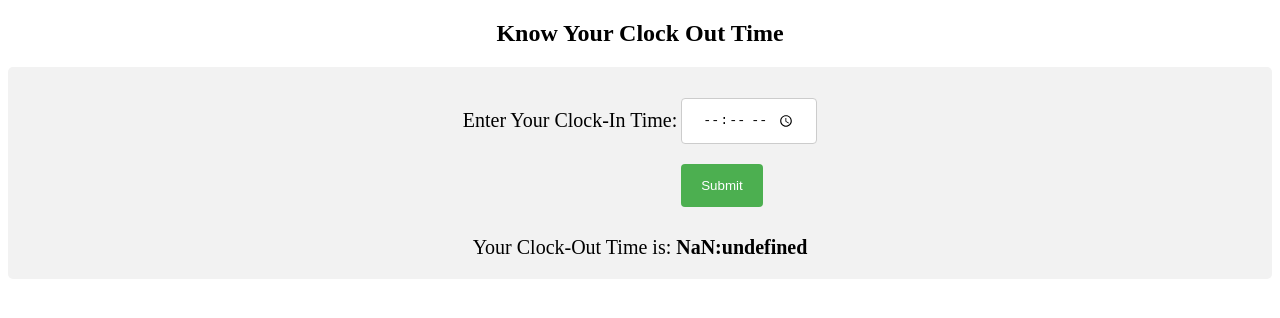
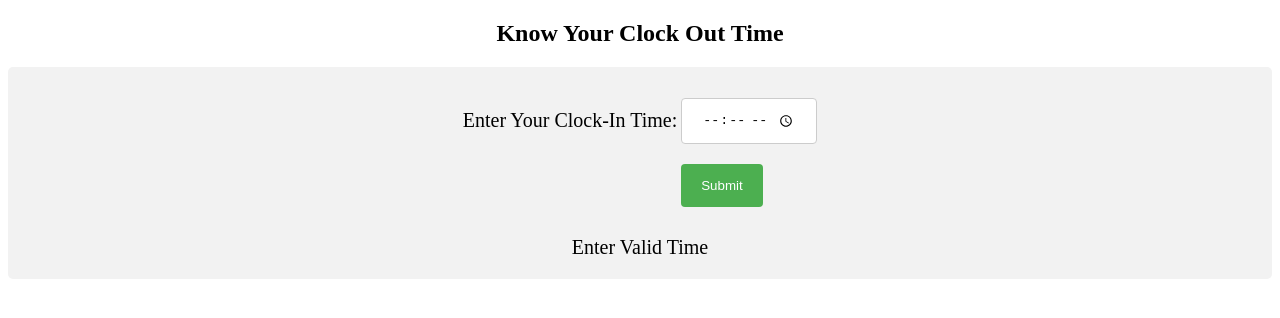
Before and after one commit to ankitkumar734ac/Clock_Out_Time, a plain HTML site: page index.html in a window 1280 px wide. Both pictures are taken after a click on the input "Submit". Drawn offline with Linux system fonts and the light colour scheme.

Commit message:
Check Valid Time Added

```diff
--- a/index.html
+++ b/index.html
@@ -77,9 +77,11 @@ label{
   }
   function timeFun() {
     var t = document.getElementById("clock-in").value;
-
+    if(t == ''){
+      document.getElementById("clock-out").style.display = 'block';
+      document.getElementById("clock-out").innerHTML = 'Enter Valid Time';
+    }else{
       var date =t.split(':');
-
       var hours = parseInt(date[0]);
       var minutes = date[1];
       if(hours>12){
@@ -87,13 +89,12 @@ label{
       }
       hours = hours + 9;
       if(hours <= 12){
-
       }else{
         hours = hours - 12;
       }
-
       document.getElementById("clock-out").style.display = 'block';
       document.getElementById("clock-out").innerHTML = 'Your Clock-Out Time is:<b> '+hours+":"+minutes+'</b>';
+     }
   }
 </script>
 </body>
```
Lines whose indentation alone changed are shown as unchanged.
